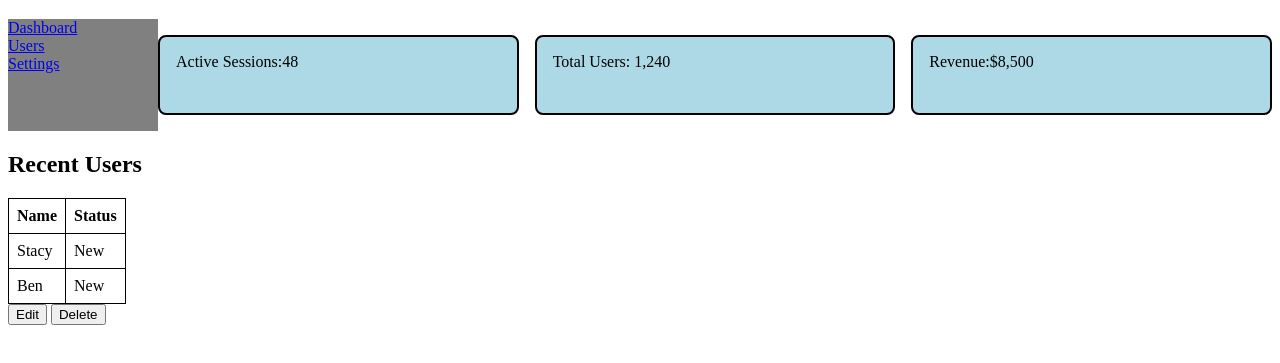
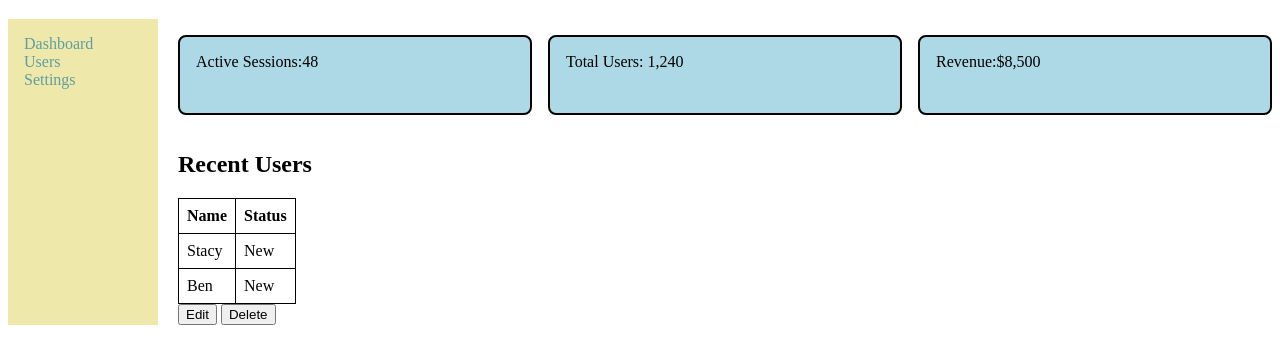
Before and after one commit to Vanessany/Frontend-Assignments, a plain HTML site: page Admin Dashboard/Admin Dashbord.html in a window 1280 px wide. Shown: the part 63-426 px from the top of the page. Drawn offline with Linux system fonts and the light colour scheme.

Commit message:
styled the sidebar and nav links

```diff
--- a/Admin Dashboard/Admin Dashboard.css
+++ b/Admin Dashboard/Admin Dashboard.css
@@ -19,16 +19,25 @@ h1{
 }
 
 #sidebar{
-  background-color: gray;
+  background-color: palegoldenrod;
+  padding: 16px;
 
+}
+#sidebar a {
+/* changes text color */  color:cadetblue;
+/* removes the line from an underlined text */text-decoration: none;
+}
+#sidebar a:hover /* link coloour changes when the mouse is on it */{
+/* changes text color */  color:cornflowerblue;
 }
 .dashboard-layout{
   display: grid;
   grid-template-columns: 150px 1fr;
+  gap: 20px;
 }
 main{
   display: flex;
-  gap: 10px;
+  /* gap: 10px; */
   justify-content: space-between;
   flex-direction: column;
 }
@@ -39,6 +48,7 @@ color: white;
 .stat-row{
   display: flex;
   gap: 16px;
+  position: relative;
 }
 .Recent-Users{
   justify-content: center;
```
Also changed, not shown: Admin Dashboard/Admin Dashbord.html (+2 -1 lines).
